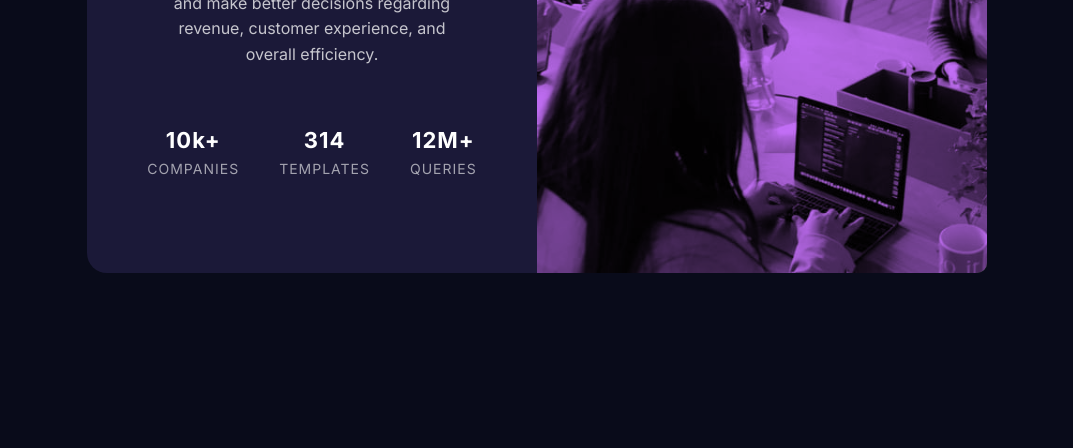
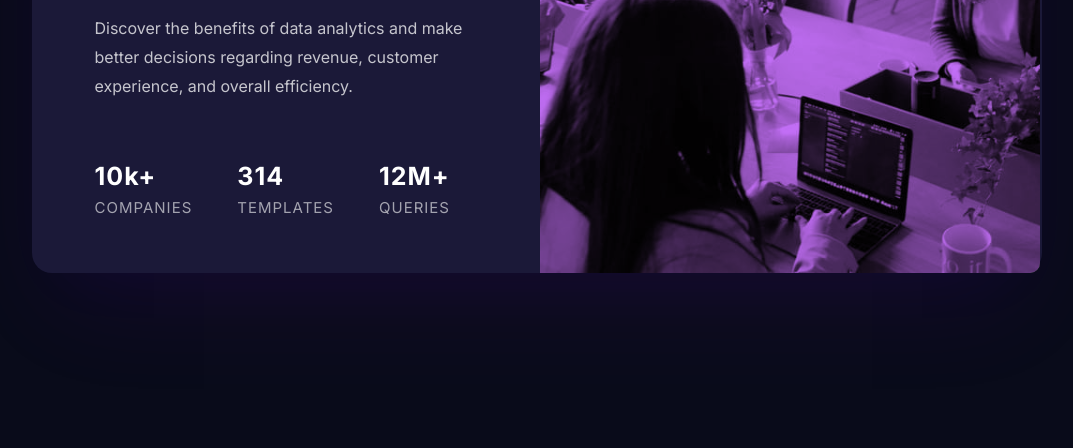
Before and after one commit to hashmi7917/stats-preview-card-component-main, a plain HTML site: page index.html in a window 1280 px wide. Shown: the part 352-800 px from the top of the page, without its empty margins (103-1176 px from the left). Drawn offline with Linux system fonts and the light colour scheme.

Commit message:
responsive styles updated

```diff
--- a/styles.css
+++ b/styles.css
@@ -14,10 +14,12 @@
   --secondary-font: "Lexend Deca", sans-serif;
 }
 
-/*desktop preview 400 x 1002 */
+/*desktop preview 445 x 1010 */
 /* mobile 330 x 950 */
 
-* {
+*,
+::before,
+::after {
   box-sizing: border-box;
 }
 
@@ -189,7 +191,7 @@ p {
 
 /* dektop - laptop screen*/
 
-@media only screen and (min-width: 800px) and (max-width: 1440px) {
+@media only screen and (min-width: 1024px) and (max-width: 3000px) {
   .container {
     display: flex;
     justify-content: center;
@@ -200,35 +202,119 @@ p {
   .card-content {
     display: flex;
     flex-direction: row-reverse;
+    align-items: center;
+    border-radius: 20px;
+    width: 100%;
+    max-width: 1010px;
+    max-height: 450px;
+    box-shadow: rgba(158, 15, 215, 0.08) 0px 50px 100px -20px,
+      rgba(26, 14, 250, 0.051) 0px 30px 60px -30px;
+  }
+
+  .card-info {
+    width: 50%;
+    max-width: 580px;
+    text-align: left;
     align-items: flex-start;
-    border-radius: 20px;
+    /* padding: 0 0; */
+    padding-left: 6rem;
+    padding-right: 5rem;
+  }
+
+  .color-overlay {
+    width: 100%;
+    min-width: 500px;
+    border-radius: 0 10px 10px 0;
+  }
+
+  .card-image {
+    width: 50%;
+    max-width: 500px;
+    max-height: inherit;
+    background-image: url(./images/image-header-mobile.jpg);
+    /* aspect-ratio: 12 / 12; */
+    background-repeat: no-repeat;
+    background-size: cover;
+    border-radius: 0 10px 10px 0;
+  }
+
+  h1 {
+    font-size: 3.6rem;
+  }
+
+  .main-paragraph {
+    width: 100%;
+    max-width: 400px;
+    padding-top: 1rem;
+    padding-bottom: 4rem;
+    line-height: 1.8;
+  }
+
+  .stats {
+    width: 1005;
+    display: flex;
+    flex-direction: row;
+    max-width: 450px;
+    padding: 0 0;
+    padding-top: 2rem;
+  }
+
+  .stats h4 {
+    font-size: 2.5rem;
+  }
+  .stats p {
+    font-size: 1.5rem;
+  }
+
+  .stats div {
+    padding: 0 0;
+    padding-right: 4.5rem;
+  }
+}
+
+@media only screen and (max-width: 1023px) and (min-width: 800px) {
+  .container {
+    width: 100%;
+    display: flex;
+    justify-content: center;
+    align-items: center;
   }
 
   .card-info {
     width: 100%;
-    max-width: 450px;
-  }
-
-  .color-overlay {
-    width: 100%;
-    min-width: 450px;
-    border-radius: 0 10px 10px 0;
+    max-width: 600px;
   }
 
   .card-image {
     width: 100%;
-    max-width: 550px;
-    max-height: 100%;
-    background-image: url(./images/image-header-mobile.jpg);
-    aspect-ratio: 12 / 12;
-    background-repeat: no-repeat;
-    background-size: cover;
-    object-fit: cover;
-    border-radius: 0 10px 10px 0;
+    max-width: 600px;
+    max-height: 300px;
+    border-radius: 20px 20px 0 0;
   }
 
-  .stats {
-    display: flex;
-    flex-direction: row;
+  .card-image img {
+    border-radius: 20px;
+    background-size: cover;
+    aspect-ratio: 12 / 12;
+  }
+
+  .color-overlay {
+    border-radius: 20px 20px 0 0;
+  }
+
+  h1 {
+    font-size: 4rem;
+  }
+
+  .main-paragraph {
+    max-width: 500px;
+    font-size: 2rem;
+  }
+  .stats h4 {
+    font-size: 3rem;
+  }
+
+  .stats p {
+    font-size: 1.8rem;
   }
 }
```
